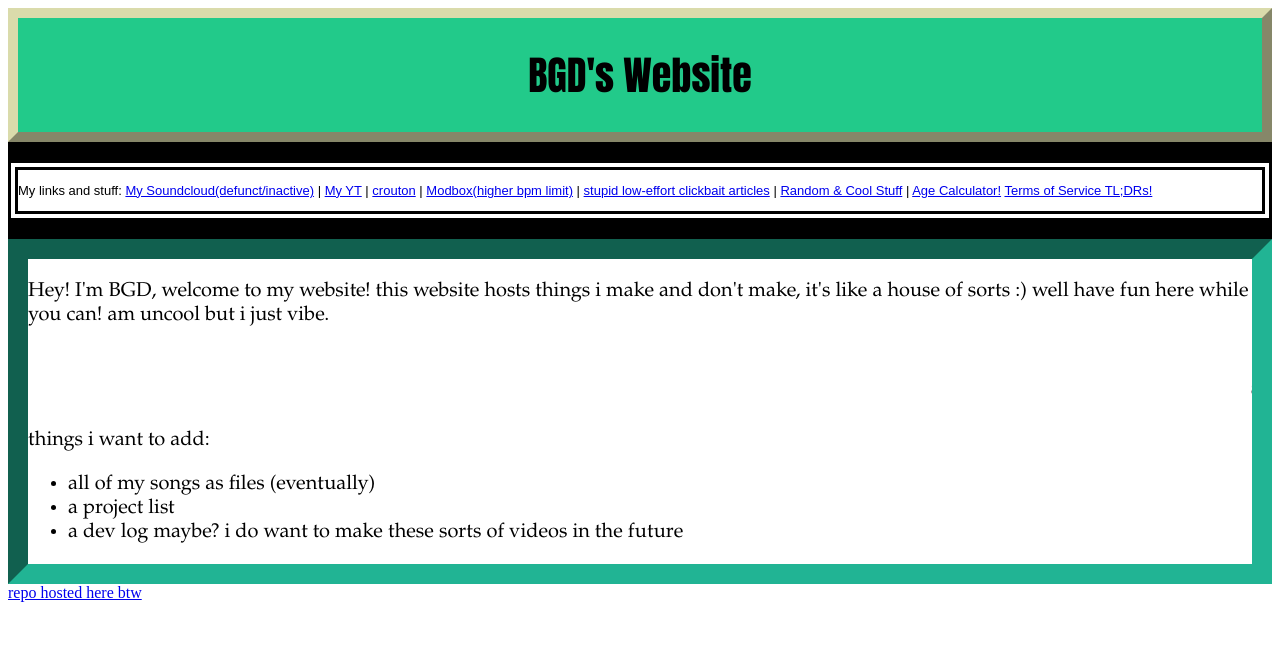
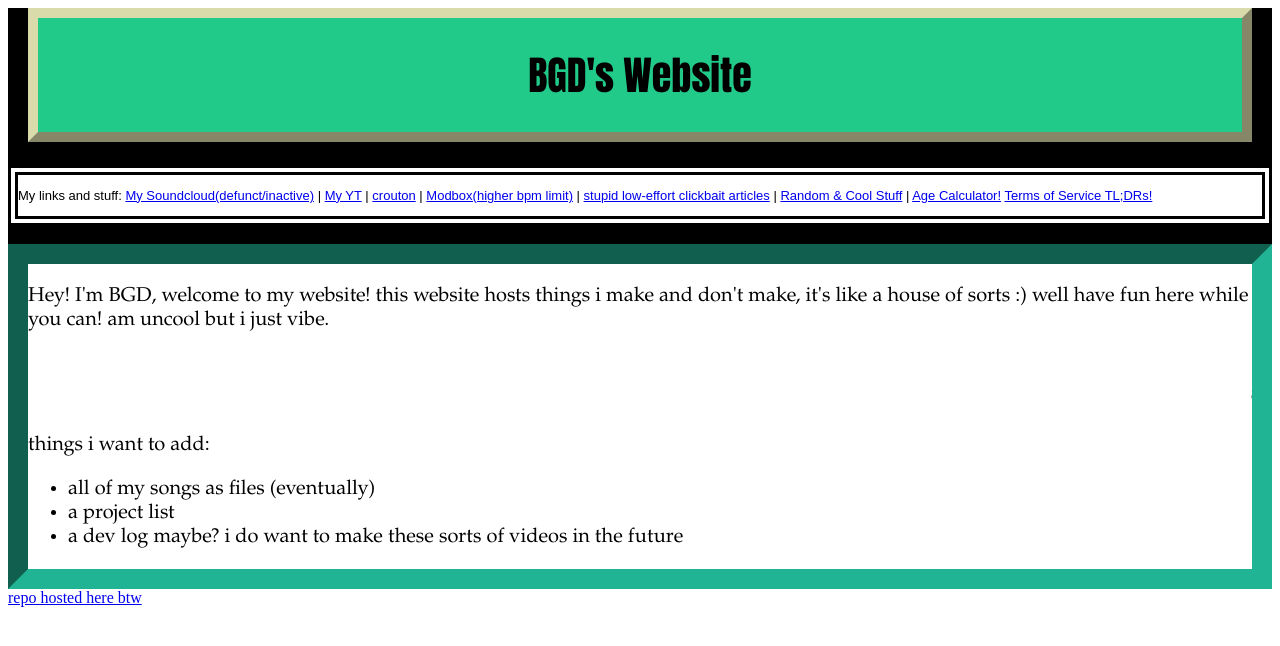
Before and after one commit to big-gay-dinosaur/big-gay-dinosaur.github.io, a Jekyll site: the page index.html, which Jekyll copies as it is, in a window 1280 px wide. Shown: the top 646 px of the page. Built offline with Jekyll 4.4.1, drawn with Linux system fonts in a browser that asks for light colours.

Commit message:
Update index.html

```diff
--- a/index.html
+++ b/index.html
@@ -15,6 +15,9 @@
 			    background-color: rgb(34, 202, 138);
 			    font: 20px impact;
 			    text-align: center;
+				    margin: 20px;
+				    margin-top: 5px;
+				    margin-bottom: 5px;
 			    }
 
 			    .text {
```
